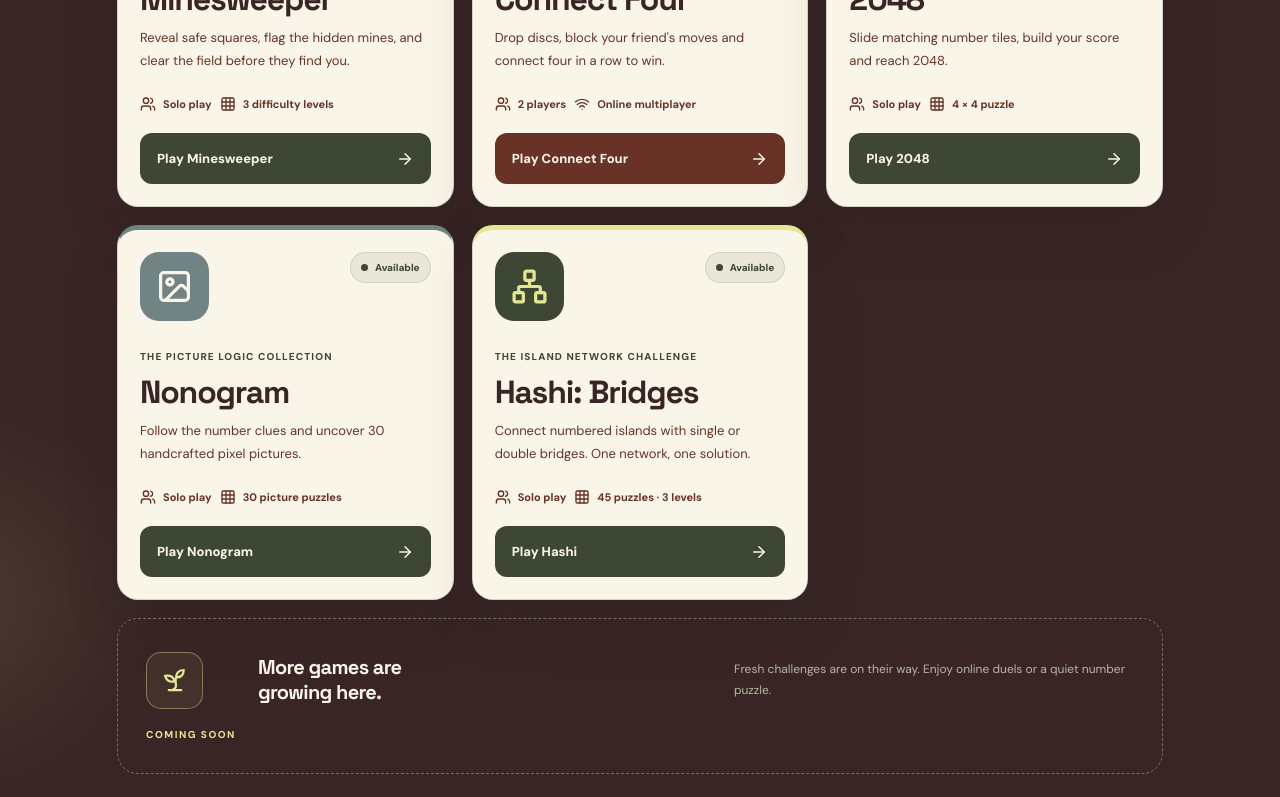
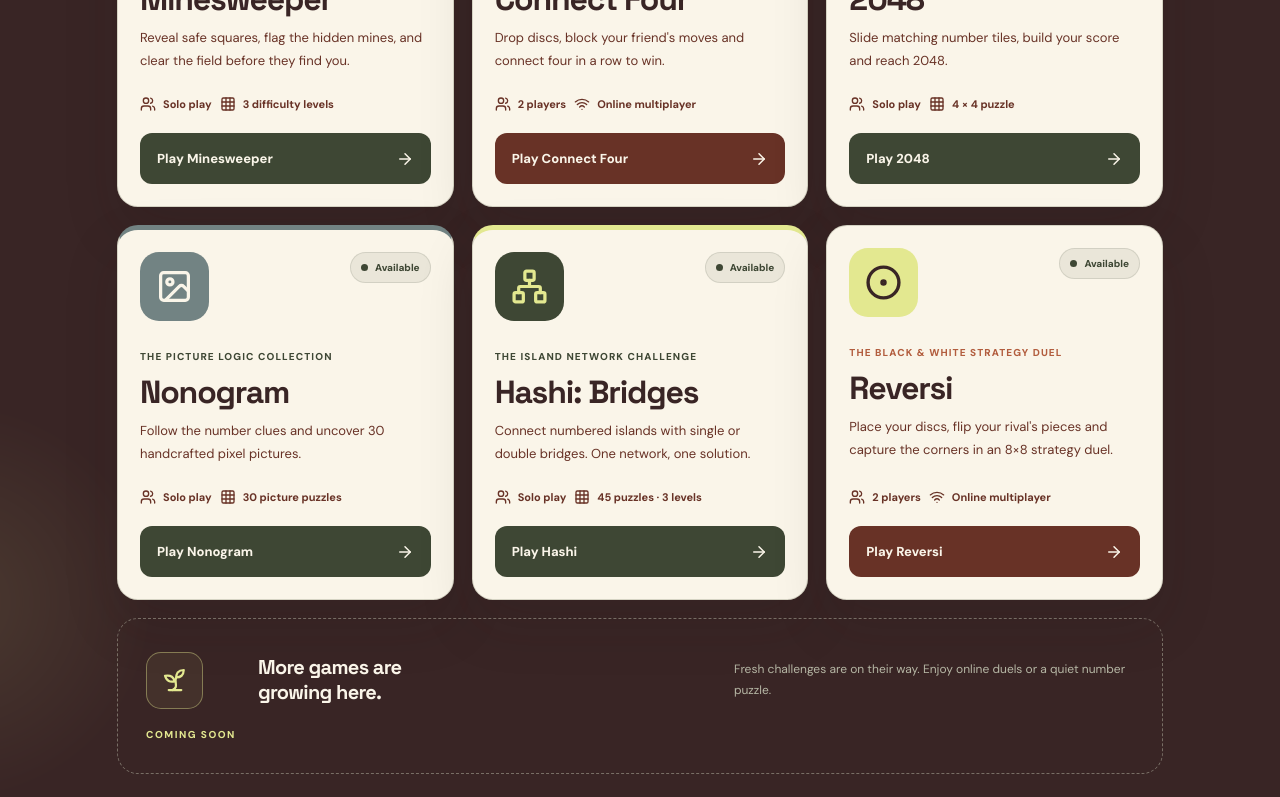
Before and after one commit to HY0831/fourcast-number-duel, a React (Vite) app in the folder client/: page / in a window 1280 px wide. Shown: the part 1262-2059 px from the top of the page. Built offline with nearby package versions, Linux system fonts and the light colour scheme.

Commit message:
feat(playgrove): integrate Reversi as ninth game with route, hub card and session resume

```diff
--- a/client/src/playgrove/PlaygroveHome.tsx
+++ b/client/src/playgrove/PlaygroveHome.tsx
@@ -2,7 +2,7 @@ import { useEffect, useState } from 'react'
 import { ArrowRight, Bomb, CircleDot, Gamepad2, Grid3X3, Hash, Image, Network, LayoutGrid, RotateCcw, Search, ShieldCheck, Sprout, Users, Wifi } from 'lucide-react'
 
 type LibraryMode = 'all' | 'solo' | 'multiplayer'
-type GameId = 'fourcast' | 'sudoku' | 'bingo' | 'minesweeper' | 'connect-four' | '2048' | 'nonogram' | 'hashi'
+type GameId = 'fourcast' | 'sudoku' | 'bingo' | 'minesweeper' | 'connect-four' | '2048' | 'nonogram' | 'hashi' | 'reversi'
 const MODE_KEY = 'playgrove:library:mode'
 const SEARCH_KEY = 'playgrove:library:search'
 const DIRECTORY: { id: GameId; mode: Exclude<LibraryMode, 'all'>; search: string }[] = [
@@ -14,6 +14,7 @@ const DIRECTORY: { id: GameId; mode: Exclude<LibraryMode, 'all'>; search: string
   { id: '2048', mode: 'solo', search: '2048 sliding number tile puzzle' },
   { id: 'nonogram', mode: 'solo', search: 'nonogram picture pixel logic puzzle' },
   { id: 'hashi', mode: 'solo', search: 'hashi bridges islands number network logic puzzle' },
+  { id: 'reversi', mode: 'multiplayer', search: 'reversi othello strategy black white flipping discs two player online' },
 ]
 function savedMode(): LibraryMode {
   try {
@@ -36,6 +37,9 @@ type Props = {
   onPlay2048: () => void
   onPlayNonogram: () => void
   onPlayHashi: () => void
+  onPlayReversi: () => void
+  hasSavedReversi: boolean
+  onResumeReversi: () => void
   hasSavedConnectFour: boolean
   onResumeConnectFour: () => void
   hasSavedBingo: boolean
@@ -43,7 +47,7 @@ type Props = {
   onResumeFourcast: () => void
 }
 
-export default function PlaygroveHome({ hasSavedSession, onPlayFourcast, onPlaySudoku, onPlayBingo, onPlayMinesweeper, onPlayConnectFour, onPlay2048, onPlayNonogram, onPlayHashi, hasSavedBingo, hasSavedConnectFour, onResumeBingo, onResumeFourcast, onResumeConnectFour }: Props) {
+export default function PlaygroveHome({ hasSavedSession, onPlayFourcast, onPlaySudoku, onPlayBingo, onPlayMinesweeper, onPlayConnectFour, onPlay2048, onPlayNonogram, onPlayHashi, onPlayReversi, hasSavedReversi, onResumeReversi, hasSavedBingo, hasSavedConnectFour, onResumeBingo, onResumeFourcast, onResumeConnectFour }: Props) {
   const [mode, setMode] = useState<LibraryMode>(savedMode)
   const [search, setSearch] = useState(savedSearch)
   useEffect(() => {
@@ -115,13 +119,19 @@ export default function PlaygroveHome({ hasSavedSession, onPlayFourcast, onPlayS
           <button className="pg-resume-button" type="button" onClick={onResumeConnectFour}>Resume Connect Four <ArrowRight size={16}/></button>
         </section>}
 
+        {hasSavedReversi && <section className="pg-resume" aria-label="Saved Reversi room">
+          <div className="pg-resume-mark"><RotateCcw size={20}/></div>
+          <div className="pg-resume-copy"><strong>Have an unfinished Reversi room?</strong><span>Return to your game while the server session is still available.</span></div>
+          <button className="pg-resume-button" type="button" onClick={onResumeReversi}>Resume Reversi <ArrowRight size={16}/></button>
+        </section>}
+
         <section className="pg-library" aria-labelledby="pg-library-title">
           <div className="pg-section-heading">
             <div>
               <span className="pg-section-eyebrow">THE GAME LIBRARY</span>
               <h2 id="pg-library-title">Explore games</h2>
             </div>
-            <span className="pg-game-count">08 GAMES AVAILABLE</span>
+            <span className="pg-game-count">09 GAMES AVAILABLE</span>
           </div>
           <div className="pg-discovery">
             <div className="pg-mode-filters" role="group" aria-label="Filter games by mode">
@@ -271,6 +281,22 @@ export default function PlaygroveHome({ hasSavedSession, onPlayFourcast, onPlayS
               </div>
               <button className="pg-play-button pg-hashi-play" type="button" onClick={onPlayHashi}>Play Hashi <ArrowRight size={18}/></button>
             </article>
+            <article className="pg-game-card pg-reversi-card" hidden={!visible.has('reversi')}>
+              <div className="pg-card-top">
+                <div className="pg-game-symbol pg-reversi-symbol"><CircleDot size={37} strokeWidth={2.2}/></div>
+                <span className="pg-availability"><span className="pg-availability-dot"/> Available</span>
+              </div>
+              <div className="pg-game-description">
+                <span className="pg-card-kicker">THE BLACK & WHITE STRATEGY DUEL</span>
+                <h3>Reversi</h3>
+                <p>Place your discs, flip your rival's pieces and capture the corners in an 8×8 strategy duel.</p>
+              </div>
+              <div className="pg-game-features">
+                <span><Users size={16}/> 2 players</span>
+                <span><Wifi size={16}/> Online multiplayer</span>
+              </div>
+              <button className="pg-play-button pg-reversi-play" type="button" onClick={onPlayReversi}>Play Reversi <ArrowRight size={18}/></button>
+            </article>
             <div className="pg-coming-soon" hidden={mode !== 'all' || Boolean(term)}>
               <div className="pg-coming-icon"><Sprout size={30} strokeWidth={1.8} /></div>
               <h3>More games are<br />growing here.</h3>
```
